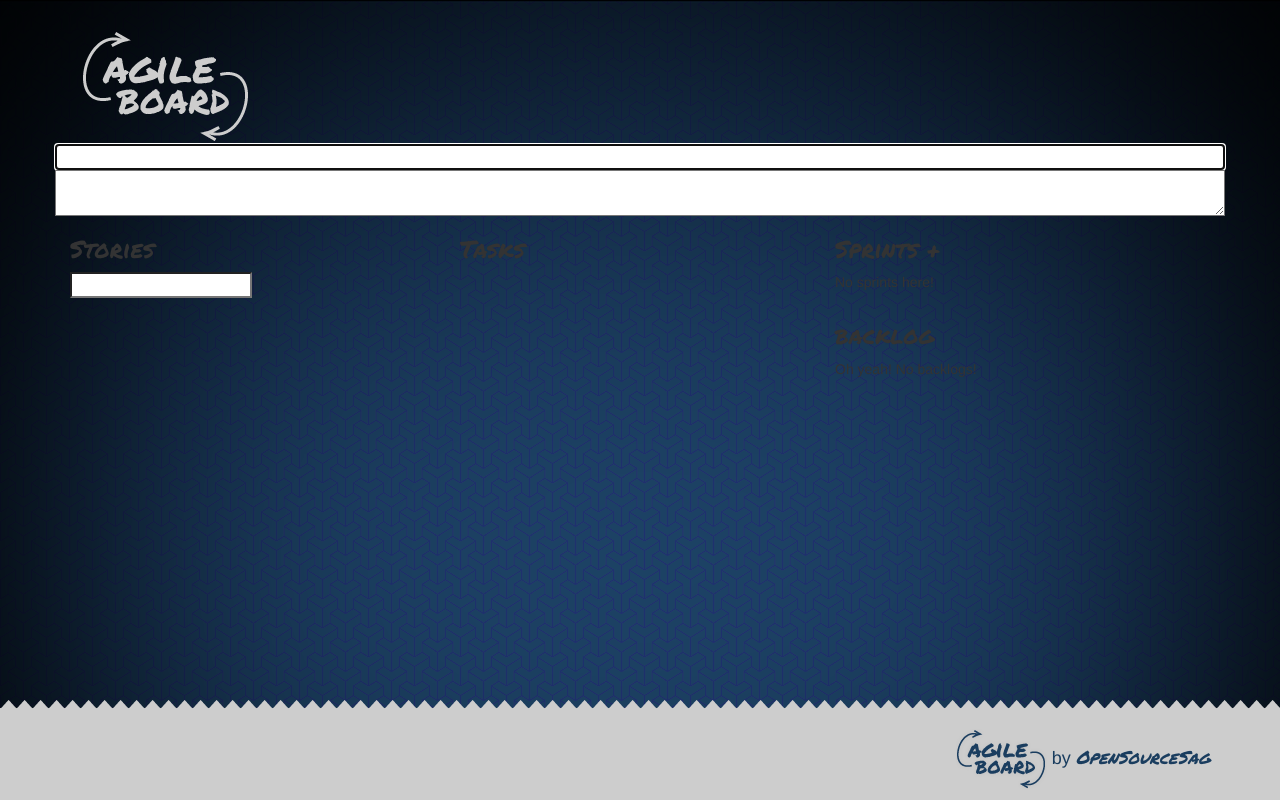
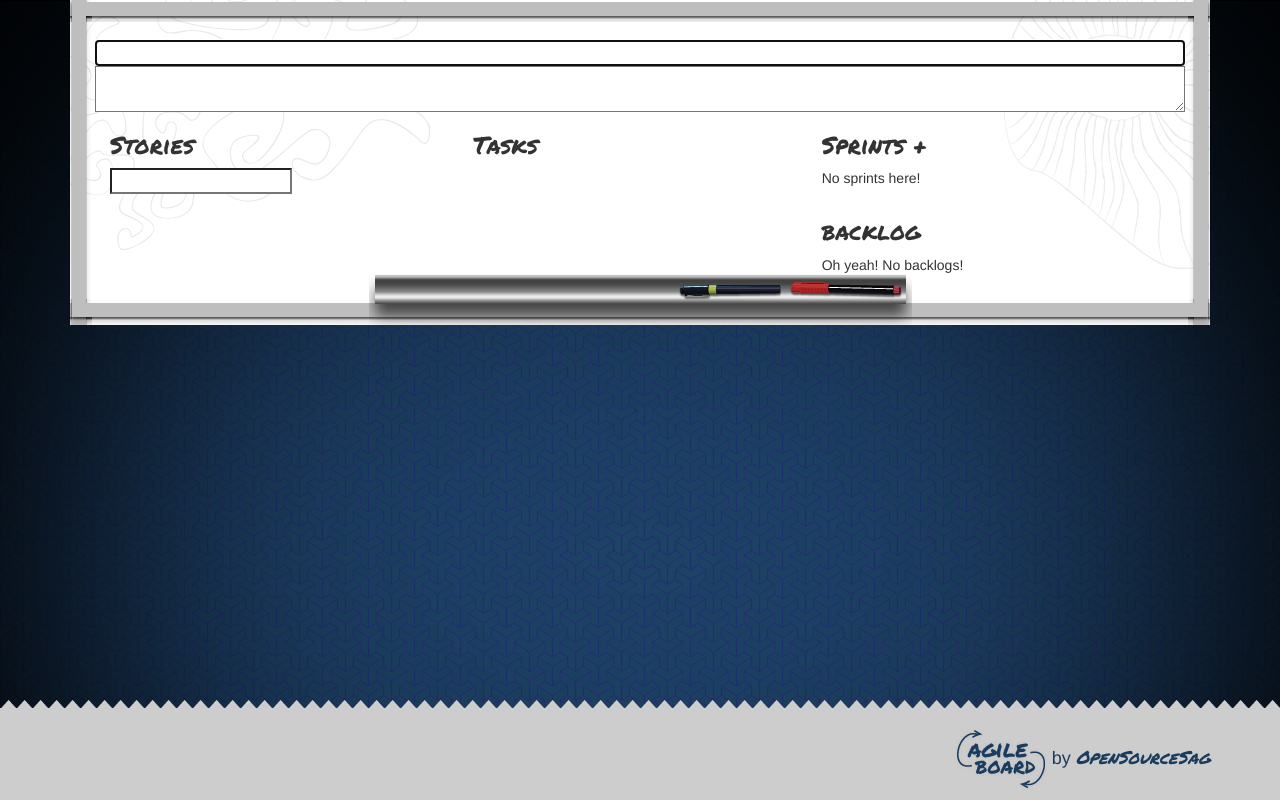
Before and after one commit to OpenSourceSag/django-dash2013, a Django app: template scrum/templates/scrum/whiteboard.html in a window 1280 px wide. Run offline with Django 3.2, Linux system fonts and the light colour scheme; the template is opened without the code that fills it, so the values that code supplies are empty; some web fonts are replaced.

Commit message:
hoopa! Whiteboard Style

```diff
--- a/scrum/static/_layout/css/agileboard.css
+++ b/scrum/static/_layout/css/agileboard.css
@@ -9,6 +9,9 @@ ul{
 html, body{
     min-height: 100%;
 }
+html{
+    position: relative;
+}
 
 body{
     background-image: url('../images/footer.png'), url('../images/shadow.png'), url('../images/fond.gif');
@@ -19,10 +22,19 @@ body{
 h1 {
     display: none;
 }
+
+#container{
+    padding-bottom: 150px;
+}
+
 #logo_top {
     width: 170px;
     height: 114px;
     margin: 30px 0 0 25px;
+}
+
+.clear_all{
+    clear: both;
 }
 
 footer{
@@ -33,7 +45,6 @@ footer{
     text-align: right;
     color: #1a3d5f;
     font-size: 18px;
-    padding-top: 30px;
 }
 
 h4{
--- a/scrum/static/scrum/css/login.css
+++ b/scrum/static/scrum/css/login.css
@@ -17,7 +17,7 @@ header {
 
 .login-btn{
     color: #cdcdcd;
-    font-size: 35px;
+    font-size: 25px;
     font-weight: bold;
     background: url('../images/btn_login.png');
     cursor:pointer;
--- a/scrum/static/scrum/css/whiteboard.css
+++ b/scrum/static/scrum/css/whiteboard.css
@@ -17,3 +17,11 @@
 .story_selected{
     background-color: #00A;
 }
+
+#whiteboard_bg {
+    background-color: #FFF;
+    padding: 40px;
+    background-image: url('../images/pencils.png'), url('../images/board_tl.png'), url('../images/board_tr.png'), url('../images/board_bl.png'), url('../images/board_br.png'), url('../images/board_t.png'), url('../images/board_l.png'), url('../images/board_r.png'), url('../images/board_b.png'), url('../images/doodle_left.png'), url('../images/doodle_right.png');
+    background-position: bottom, top left, top right, bottom left, bottom right, top, left, right, bottom, top left, top right;
+    background-repeat: no-repeat, no-repeat, no-repeat, no-repeat, no-repeat, repeat-x, repeat-y, repeat-y, repeat-x, no-repeat, no-repeat;
+}
--- a/scrum/templates/_layout/base.html
+++ b/scrum/templates/_layout/base.html
@@ -27,7 +27,7 @@
         {% block content %}
         {% endblock %}
     </div>
-
+    <div class="clear_all"></div>
     <footer class="container">
         <h4>Agile-Board</h4> by <em class="title_font">OpenSourceSag</em>
     </footer>
--- a/scrum/templates/scrum/whiteboard.html
+++ b/scrum/templates/scrum/whiteboard.html
@@ -4,13 +4,18 @@
 {% block extra_css %}
     <link href="{% static 'scrum/css/whiteboard.css' %}" rel="stylesheet" media="screen">
 {% endblock %}
+
+{% block header %}
+
+{% endblock %}
+
 {% block content %}
-    <header class="row">
+    <div id=whiteboard_bg>
+        <section id=project_head class="row">
             <input id=project_title class="col-xs-12 whiteboard_field title_font" type="text" autofocus=autofocus value="{{ project.name }}"></input>
             <textarea id=project_description rows=2 class="col-xs-12 whiteboard_field text_font">{{ project.description}}</textarea>
-    </header>
+        </section>
         <div class="row">
-
             <section id=stories class="col-sm-4">
                 <h3 class="title_font">{% trans 'Stories' %}</h3>
                 <ul>
@@ -65,7 +70,7 @@
                     </ul>
                 </div>
             </section>
-
+        </div>
     </div>
 {% endblock %}
 
--- a/scrum/templates/scrum/whiteboard_read.html
+++ b/scrum/templates/scrum/whiteboard_read.html
@@ -5,10 +5,11 @@
     <link href="{% static 'scrum/css/whiteboard.css' %}" rel="stylesheet" media="screen">
 {% endblock %}
 {% block content %}
-    <header class="row">
+    <div id=whiteboard_bg>
+        <section id=project_head class="row">
             <div id=project_title class="col-xs-12 whiteboard_field title_font" type="text" autofocus=autofocus>{{ project.name }}</div>
             <div id=project_description rows=2 class="col-xs-12 whiteboard_field text_font">{{ project.description}}</div>
-    </header>
+        </section>
         <div class="row">
 
             <section id=stories class="col-sm-4">
@@ -65,6 +66,7 @@
             </section>
 
         </div>
+    </div>
 {% endblock %}
 
 {% block extra_js %}
```
Also changed, not shown: scrum/static/scrum/images/board.png (renamed from scrum/static/scrum/images/contour_tableau.png), scrum/static/scrum/images/board_b.png (renamed from scrum/static/scrum/images/tableau_bas.png), scrum/static/scrum/images/board_bl.png (renamed from scrum/static/scrum/images/tableau_CoinGauchebas.png), scrum/static/scrum/images/board_br.png (renamed from scrum/static/scrum/images/tableau_CoinDroitBas.png), scrum/static/scrum/images/board_l.png (renamed from scrum/static/scrum/images/Tableau_Cote_Gauche.png), scrum/static/scrum/images/board_r.png (renamed from scrum/static/scrum/images/Tableau_Cote_Droit.png), scrum/static/scrum/images/board_t.png (renamed from scrum/static/scrum/images/tableau_haut.png), scrum/static/scrum/images/board_tl.png (renamed from scrum/static/scrum/images/tableau_CoinGaucheHaut.png), scrum/static/scrum/images/board_tr.png (renamed from scrum/static/scrum/images/tableau_CoinGaucheDroit.png), scrum/static/scrum/images/doodle_left.png (renamed from scrum/static/scrum/images/doodle_tableau_Coin_gauche.png), scrum/static/scrum/images/doodle_right.png (renamed from scrum/static/scrum/images/doodle_tableau_Coin_Droit.png), scrum/static/scrum/images/pencils.png (renamed from scrum/static/scrum/images/tablette_crayons.png). Lines whose indentation alone changed are shown as unchanged.
